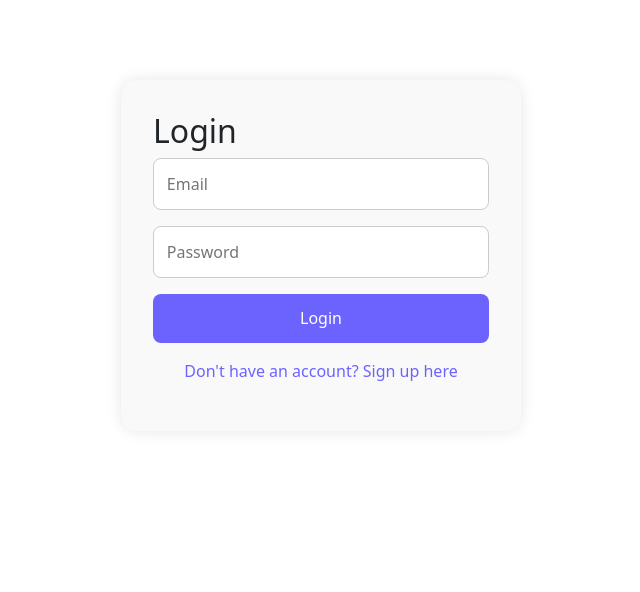
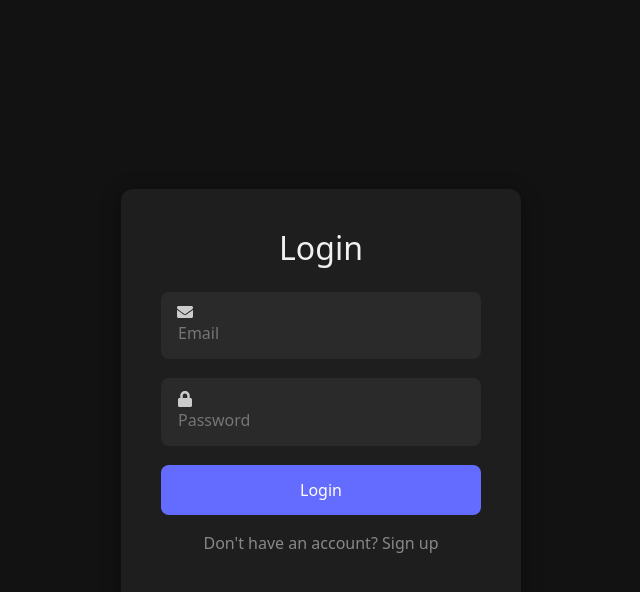
Before and after one commit to Rawan634/Final_React_Project, a React (Vite) app in the folder frontend/: page / in a window 1280 px wide. Shown: the top 592 px of the page, without its empty margins (319-959 px from the left). Built offline with nearby package versions, Linux system fonts and the light colour scheme.

Commit message:
Updated the UI

```diff
--- a/frontend/src/components/Footer.jsx
+++ b/frontend/src/components/Footer.jsx
@@ -1,7 +1,7 @@
 import { useSelector, useDispatch } from "react-redux";
 import TaskCard from "./Taskcard";
 import { useEffect, useState } from "react";
-import { FaSpinner } from "react-icons/fa";
+import {FaSpinner, FaExclamationTriangle,FaSadTear} from "react-icons/fa";
 import {
   addTaskToDB,
   deleteTaskFromDB,
@@ -104,9 +104,15 @@ const Footer = ({ filters }) => {
       {/* Scrollable Tasks */}
       <div className="task-list-scrollable d-flex flex-wrap justify-content-center gap-3">
   {loading ? (
-          <p className="text-muted text-center mt-3">Loading tasks...</p>
+    <div className="text-center w-100 mt-5">
+      <FaSpinner className="fa-spin text-primary" size={40} />
+      <p className="mt-2 text-muted">Loading tasks...</p>
+    </div>
   ) : error ? (
-          <p className="text-danger text-center mt-3">{error}</p>
+    <div className="text-center w-100 mt-5">
+      <FaExclamationTriangle className="text-danger" size={40} />
+      <p className="mt-2 text-danger">{error}</p>
+    </div>
   ) : filteredTasks.length > 0 ? (
     filteredTasks.map((task) => (
       <TaskCard
@@ -119,9 +125,13 @@ const Footer = ({ filters }) => {
       />
     ))
   ) : (
-          <p className="text-muted text-center mt-3">No tasks found...</p>
+    <div className="text-center w-100 mt-5">
+      <FaSadTear className="text-secondary" size={40} />
+      <p className="mt-2 text-muted">No tasks found...</p>
+    </div>
   )}
 </div>
+
 
       {/* Footer */}
       <div className="d-flex justify-content-center gap-3 rounded-4 footer">
--- a/frontend/src/components/Header.jsx
+++ b/frontend/src/components/Header.jsx
@@ -19,7 +19,7 @@ const Header = () => {
   };
 
   return (
-    <div className="text-white p-3 rounded-4 header" style={{ backgroundColor: "#212529"}}>
+    <div className="text-white p-4 rounded-4 header" style={{ backgroundColor: "#212529"}}>
       <div className="d-flex justify-content-between align-items-center">
         <h4 className="d-flex align-items-center">
           <FaTasks className="me-2" /> Task Manager </h4>
@@ -32,7 +32,7 @@ const Header = () => {
             onChange={handleInputChange}
           />
           <button className="btn btn-light" onClick={handleSearch}>
-            🔍 Search
+            🔍
           </button>
         </div>
       </div>
--- a/frontend/src/index.css
+++ b/frontend/src/index.css
@@ -166,47 +166,90 @@ button:focus-visible {
   }
 }
 
-.login-signup-container {
+.login-container {
+  display: flex;
+  justify-content: center;
+  align-items: center;
+  height: 100vh;
+  background-color: #121212;
+  color: #fff;
+}
+
+.login-card {
+  background-color: #1e1e1e;
+  padding: 2.5rem;
+  border-radius: 12px;
+  box-shadow: 0 4px 20px rgba(0, 0, 0, 0.4);
   width: 100%;
   max-width: 400px;
-  margin: 5rem auto;
-  padding: 2rem;
-  border-radius: 1rem;
-  background: #f9f9f9;
-  box-shadow: 0 0 15px rgba(0, 0, 0, 0.1);
 }
 
-.form input {
-  width: 100%;
-  padding: 0.8rem;
-  margin-bottom: 1rem;
-  border-radius: 0.5rem;
-  border: 1px solid #ccc;
+.login-card h2 {
+  margin-bottom: 1.5rem;
+  text-align: center;
+  font-size: 2rem;
+  color: #f1f1f1;
 }
 
-.form button {
+.input-group {
+  display: flex;
+  align-items: center;
+  background-color: #2a2a2a;
+  border-radius: 8px;
+  padding: 0.8rem 1rem;
+  margin-bottom: 1.2rem;
+  transition: background 0.3s ease;
+}
+
+.input-group svg {
+  margin-right: 10px;
+  color: #ccc;
+}
+
+.input-group input {
+  background: transparent;
+  border: none;
+  outline: none;
+  color: #f1f1f1;
   width: 100%;
-  padding: 0.8rem;
-  background-color: #6c63ff;
+  font-size: 1rem;
+}
+
+.input-group:hover {
+  background-color: #333;
+}
+
+.submit-btn {
+  width: 100%;
+  background-color: #646cff;
   color: white;
   border: none;
-  border-radius: 0.5rem;
+  padding: 0.8rem;
+  font-size: 1rem;
+  border-radius: 8px;
   cursor: pointer;
-  transition: background 0.3s;
+  transition: background 0.3s ease;
 }
 
-.form button:hover {
-  background-color: #5751d6;
+.submit-btn:hover {
+  background-color: #535bf2;
 }
 
-.toggle-link {
+.switch-link {
   margin-top: 1rem;
-  color: #6c63ff;
+  color: #888;
+  text-align: center;
   cursor: pointer;
+  transition: color 0.3s ease;
+}
+
+.switch-link:hover {
+  color: #fff;
+}
+
+.error-message {
+  color: #ff6b6b;
+  font-size: 0.9rem;
+  margin-bottom: 1rem;
   text-align: center;
 }
-.error {
-  color: red;
-  font-size: 0.9rem;
-  margin-bottom: 1rem;
-}
--- a/frontend/src/pages/LoginSignup.jsx
+++ b/frontend/src/pages/LoginSignup.jsx
@@ -1,6 +1,7 @@
 import React, { useState } from "react";
 import { useNavigate } from "react-router-dom";
 import { login, signup } from "../api/auth";
+import { FaUser, FaEnvelope, FaLock } from "react-icons/fa";
 
 const LoginSignup = () => {
   const [isLogin, setIsLogin] = useState(true);
@@ -30,11 +31,8 @@ const LoginSignup = () => {
           email: formData.email,
           password: formData.password,
         });
-
-        console.log("Received token:", res.data.token);
         localStorage.setItem("token", res.data.token);
         localStorage.setItem("user", JSON.stringify(res.data.user));
-
         navigate("/home");
       } else {
         await signup(formData);
@@ -47,10 +45,13 @@ const LoginSignup = () => {
   };
 
   return (
-    <div className="login-signup-container">
+    <div className="login-container">
+      <div className="login-card">
         <h2>{isLogin ? "Login" : "Sign Up"}</h2>
-      <form onSubmit={handleSubmit} className="form">
+        <form onSubmit={handleSubmit}>
           {!isLogin && (
+            <div className="input-group">
+              <FaUser />
               <input
                 type="text"
                 name="username"
@@ -59,7 +60,10 @@ const LoginSignup = () => {
                 onChange={handleChange}
                 required
               />
+            </div>
           )}
+          <div className="input-group">
+            <FaEnvelope />
             <input
               type="email"
               name="email"
@@ -68,6 +72,9 @@ const LoginSignup = () => {
               onChange={handleChange}
               required
             />
+          </div>
+          <div className="input-group">
+            <FaLock />
             <input
               type="password"
               name="password"
@@ -76,12 +83,16 @@ const LoginSignup = () => {
               onChange={handleChange}
               required
             />
-        {error && <p className="error">{error}</p>}
-        <button type="submit">{isLogin ? "Login" : "Sign Up"}</button>
+          </div>
+          {error && <p className="error-message">{error}</p>}
+          <button type="submit" className="submit-btn">
+            {isLogin ? "Login" : "Sign Up"}
+          </button>
         </form>
-      <p onClick={toggleForm} className="toggle-link">
-        {isLogin ? "Don't have an account? Sign up here" : "Already have an account? Login"}
+        <p onClick={toggleForm} className="switch-link">
+          {isLogin ? "Don't have an account? Sign up" : "Already have an account? Login"}
         </p>
+      </div>
     </div>
   );
 };
```
Lines whose indentation alone changed are shown as unchanged.
